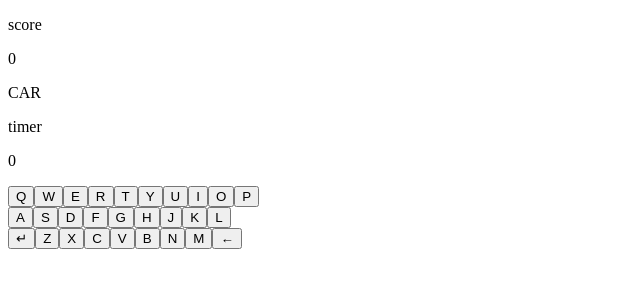
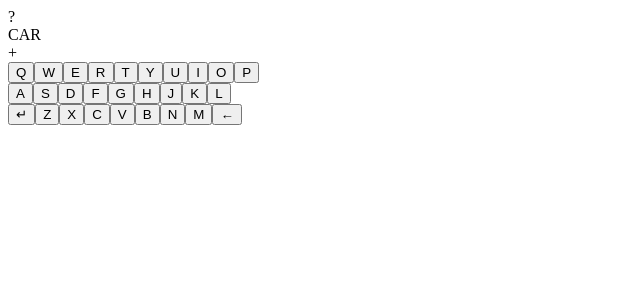
Before and after one commit to nikhilNathwani/trigram-react-vite, a React (Vite) app: page / in a window 1280 px wide. Shown: the top 300 px of the page, without its empty margins (0-640 px from the left). Built offline with nearby package versions, Linux system fonts and the light colour scheme.

Commit message:
Componentified the remaining game pieces (header, level)

```diff
--- a/src/App.jsx
+++ b/src/App.jsx
@@ -1,7 +1,11 @@
 import { useState } from "react";
-import Keyboard from "./components/Keyboard";
+
 import TitleScreen from "./components/modals/TitleScreen";
 import HelpScreen from "./components/modals/HelpScreen";
+import Header from "./components/Header";
+import Level from "./components/Level";
+import Keyboard from "./components/Keyboard";
+
 // import reactLogo from "./assets/react.svg";
 // import viteLogo from "/vite.svg";
 // import "./App.css";
@@ -14,30 +18,8 @@ function App() {
 			<TitleScreen></TitleScreen>
 			<HelpScreen></HelpScreen>
 			<div id="game">
-				<div id="jumbotron">
-					<div id="scoreWidget" className="jumbotron-widget">
-						<p className="widget-title" id="scoreTitle">
-							score
-						</p>
-						<p className="widget-value" id="score">
-							0
-						</p>
-					</div>
-					<div id="trigramWidget" className="jumbotron-widget">
-						<p className="widget-value" id="trigram">
-							CAR
-						</p>
-					</div>
-					<div id="timerWidget" className="jumbotron-widget">
-						<p className="widget-title" id="timerTitle">
-							timer
-						</p>
-						<p className="widget-value" id="timer">
-							0
-						</p>
-					</div>
-				</div>
-				<div id="level"></div>
+				<Header></Header>
+				<Level></Level>
 				<Keyboard></Keyboard>
 			</div>
 		</div>
--- /dev/null
+++ b/src/components/Header.jsx
@@ -0,0 +1,9 @@
+export default function Keyboard() {
+	return (
+		<div id="header">
+			<div id="helpButton">?</div>
+			<div id="trigram">CAR</div>
+			<div id="statsButton">+</div>
+		</div>
+	);
+}
--- /dev/null
+++ b/src/components/Level.jsx
@@ -0,0 +1,3 @@
+export default function Keyboard() {
+	return <div id="level"></div>;
+}
```
Also changed, not shown: src/components/Score.jsx (added).
